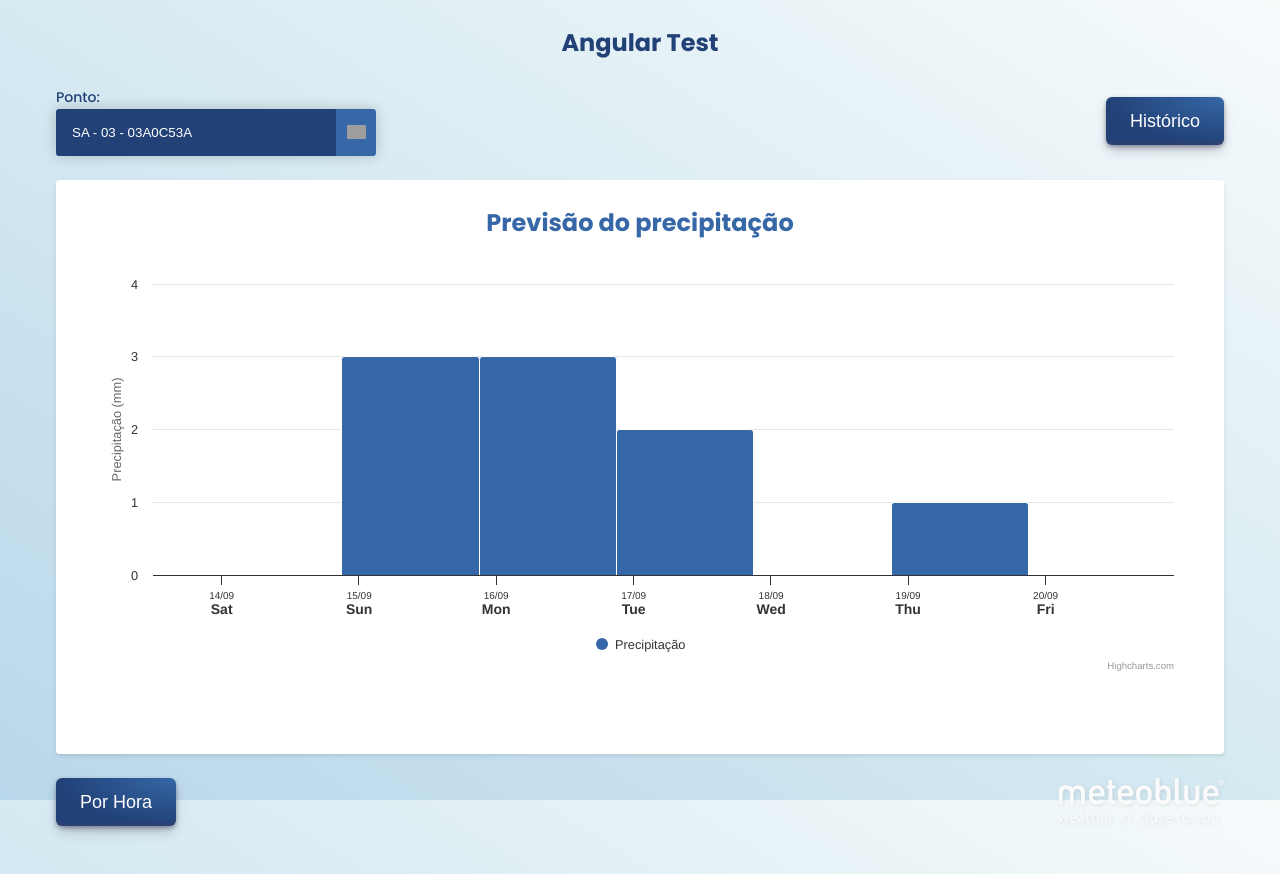
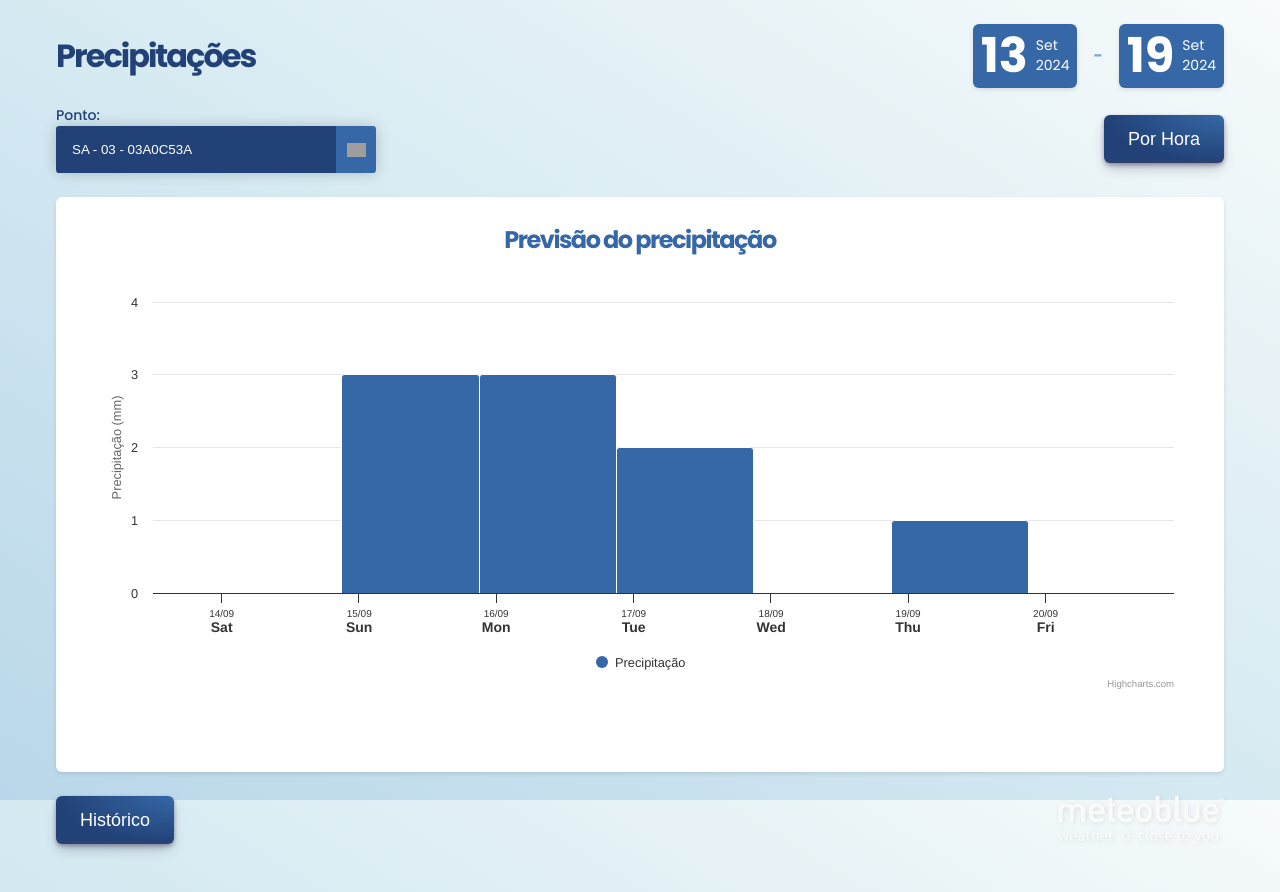
Before and after one commit to leomiranda/angular-highcharts, an Angular app: page / in a window 1280 px wide. Built offline with nearby package versions, Linux system fonts and the light colour scheme; grey boxes are pictures that could not be loaded.

Commit message:
feat: display dates

```diff
--- a/src/app/app.component.html
+++ b/src/app/app.component.html
@@ -1,7 +1,10 @@
 <div class="forecast-app">
   <div class="container">
     <main>
-      <h1 class="app-title">Angular Test</h1>
+      <div class="header">
+        <h1>Precipitações</h1>
+        <app-date-range [dates]="chartDates"></app-date-range>
+      </div>
 
       <div class="controls">
         <div class="select-wrapper">
@@ -17,8 +20,8 @@
           </select>
         </div>
 
-        <button (click)="toggleForecastStationView()" class="btn large">
-          {{ isForecast ? "Histórico" : "Previsão" }}
+        <button (click)="toggleDailyHourlyView()" class="btn large">
+          Por {{ isDaily ? "Hora" : "Dia" }}
         </button>
       </div>
 
@@ -28,12 +31,14 @@
         <app-precipitation-chart
           *ngIf="isDaily"
           [data]="nextPrecipitationDaily"
+          (datesChange)="onDatesChange($event)"
           class="precipitation-chart"
         ></app-precipitation-chart>
         <app-precipitation-chart
           *ngIf="!isDaily"
           [data]="nextPrecipitationHourly"
           [isDaily]="false"
+          (datesChange)="onDatesChange($event)"
           class="precipitation-chart"
         ></app-precipitation-chart>
       </div>
@@ -43,20 +48,22 @@
         <app-precipitation-chart
           *ngIf="isDaily"
           [data]="lastPrecipitationDaily"
+          (datesChange)="onDatesChange($event)"
           class="precipitation-chart"
         ></app-precipitation-chart>
         <app-precipitation-chart
           *ngIf="!isDaily"
           [data]="lastPrecipitationHourly"
           [isDaily]="false"
+          (datesChange)="onDatesChange($event)"
           class="precipitation-chart"
         ></app-precipitation-chart>
       </div>
     </main>
     <footer>
       <div class="controls">
-        <button (click)="toggleDailyHourlyView()" class="btn large">
-          Por {{ isDaily ? "Hora" : "Dia" }}
+        <button (click)="toggleForecastStationView()" class="btn large">
+          {{ isForecast ? "Histórico" : "Previsão" }}
         </button>
       </div>
       <img
--- a/src/app/app.component.scss
+++ b/src/app/app.component.scss
@@ -8,6 +8,16 @@
   max-width: 1200px;
   margin: 0 auto;
   padding: 0 $spacing-medium;
+}
+
+.header {
+  display: flex;
+  justify-content: space-between;
+  align-items: center;
+
+  h1 {
+    color: $primary-color;
+  }
 }
 
 .app-title {
@@ -66,6 +76,9 @@ footer {
 }
 
 @media (max-width: $breakpoint-tablet) {
+  .header {
+    flex-direction: column;
+  }
   .controls {
     flex-direction: column;
     align-items: stretch;
--- a/src/app/app.component.ts
+++ b/src/app/app.component.ts
@@ -1,4 +1,4 @@
-import { Component, OnInit } from '@angular/core';
+import { Component, OnInit, ChangeDetectorRef } from '@angular/core';
 import { RouterOutlet } from '@angular/router';
 import { DataService } from '../services/data.service';
 import { NgForOf, NgIf } from '@angular/common';
@@ -15,12 +15,19 @@ import {
   getNextSevenForecastDays,
 } from './utils/data-forecast';
 import { IData } from './interfaces/data.interface';
+import { DateRangeComponent } from './components/date-range/date-range.component';
 more(Highcharts);
 
 @Component({
   selector: 'app-root',
   standalone: true,
-  imports: [RouterOutlet, NgForOf, PrecipitationChartComponent, NgIf],
+  imports: [
+    RouterOutlet,
+    NgForOf,
+    NgIf,
+    PrecipitationChartComponent,
+    DateRangeComponent,
+  ],
   templateUrl: './app.component.html',
   styleUrl: './app.component.scss',
 })
@@ -34,8 +41,12 @@ export class AppComponent implements OnInit {
   public lastPrecipitationHourly: IDataChart[][] = [];
   public nextPrecipitationDaily: IDataChart[] = [];
   public nextPrecipitationHourly: IDataChart[][] = [];
+  public chartDates: Date[] = [];
 
-  constructor(private dataService: DataService) {}
+  constructor(
+    private dataService: DataService,
+    private cdref: ChangeDetectorRef
+  ) {}
 
   ngOnInit() {
     this.dataService.getData().subscribe((data: any) => {
@@ -56,6 +67,14 @@ export class AppComponent implements OnInit {
         this.updateChartData(this.selectedPoint);
       }
     });
+  }
+
+  ngAfterContentChecked() {
+    this.cdref.detectChanges();
+  }
+
+  onDatesChange(dates: Date[]): void {
+    this.chartDates = dates;
   }
 
   public toggleDailyHourlyView() {
--- a/src/app/components/charts/precipitation-chart/precipitation-chart.component.ts
+++ b/src/app/components/charts/precipitation-chart/precipitation-chart.component.ts
@@ -1,9 +1,11 @@
 import {
   Component,
   ElementRef,
+  EventEmitter,
   Input,
   OnDestroy,
   OnInit,
+  Output,
   signal,
   SimpleChanges,
   ViewChild,
@@ -25,6 +27,7 @@ export class PrecipitationChartComponent implements OnInit, OnDestroy {
   @Input() data: IDataChart[] | IDataChart[][] = [];
   @Input() isDaily: boolean = true;
   @ViewChild('chartContainer', { static: true }) chartContainer!: ElementRef;
+  @Output() datesChange = new EventEmitter<Date[]>();
 
   private chart!: Highcharts.Chart;
   public chartDataArray = signal<IDataChart[][]>([]);
@@ -51,6 +54,7 @@ export class PrecipitationChartComponent implements OnInit, OnDestroy {
       ? (this.data as IDataChart[])
       : (this.data[this.currentHourBlock()] as IDataChart[]);
     this.chartData.set(currentData);
+    this.emitDates(currentData as IDataChart[]);
   }
 
   nextHourBlock() {
@@ -132,11 +136,17 @@ export class PrecipitationChartComponent implements OnInit, OnDestroy {
     this.chart = Highcharts.chart(this.chartContainer.nativeElement, options);
   }
 
+  private emitDates(data: IDataChart[]): void {
+    const datesToShow = data.map((item: IDataChart) => item.date);
+    this.datesChange.emit(datesToShow);
+  }
+
   private updateChart() {
     if (this.chart) {
       const currentData = this.isDaily
         ? this.data
         : this.data[this.currentHourBlock()];
+      this.emitDates(currentData as IDataChart[]);
       this.chart.series[0].setData(
         (currentData as IDataChart[]).map((point: IDataChart) => [
           point.date.getTime(),
--- /dev/null
+++ b/src/app/components/date-range/date-range.component.html
@@ -0,0 +1,20 @@
+<div class="date-display" [ngClass]="{ 'single-date': !isDateRange }">
+  <ng-container *ngIf="formattedDates.length > 0; else noDate">
+    <div
+      class="calendar-group"
+      *ngFor="let date of formattedDates; let last = last"
+    >
+      <div class="calendar-date">
+        <span class="day">{{ date.day }}</span>
+        <div class="month-year">
+          <span class="month">{{ date.month }}</span>
+          <span class="year">{{ date.year }}</span>
+        </div>
+      </div>
+      <span class="separator" *ngIf="!last"> - </span>
+    </div>
+  </ng-container>
+  <ng-template #noDate>
+    <span class="separator"> - </span>
+  </ng-template>
+</div>
--- /dev/null
+++ b/src/app/components/date-range/date-range.component.scss
@@ -0,0 +1,50 @@
+@import "vars.scss";
+
+.date-display {
+  display: flex;
+  align-items: center;
+  justify-content: center;
+  border-radius: $border-radius;
+  margin-bottom: $spacing-medium;
+}
+
+.calendar-group {
+  display: flex;
+  align-items: center;
+}
+
+.calendar-date {
+  display: flex;
+  align-items: center;
+  background-color: $secondary-color;
+  border-radius: $border-radius;
+  color: $light-text-color;
+  padding: $spacing-small;
+  box-shadow: $box-shadow;
+}
+
+.day {
+  font-size: $font-size-xxxlarge;
+  line-height: $font-size-xxxlarge;
+  font-weight: bold;
+  margin-right: $spacing-small;
+}
+
+.month-year {
+  display: flex;
+  flex-direction: column;
+  align-items: flex-start;
+}
+
+.month,
+.year {
+  font-size: $font-size-small;
+  text-transform: capitalize;
+  margin-top: -2px;
+}
+
+.separator {
+  margin: 0 $spacing-medium;
+  color: $tertiary-color;
+  font-weight: bold;
+}
--- /dev/null
+++ b/src/app/components/date-range/date-range.component.ts
@@ -0,0 +1,67 @@
+import { NgClass, NgForOf, NgIf } from '@angular/common';
+import { Component, Input, OnChanges, SimpleChanges } from '@angular/core';
+
+interface FormattedDate {
+  day: string;
+  month: string;
+  year: string;
+}
+
+@Component({
+  selector: 'app-date-range',
+  standalone: true,
+  imports: [NgClass, NgIf, NgForOf],
+  templateUrl: './date-range.component.html',
+  styleUrl: './date-range.component.scss',
+})
+export class DateRangeComponent implements OnChanges {
+  @Input() dates: Date[] = [];
+
+  formattedDates: FormattedDate[] = [];
+  isDateRange: boolean = false;
+
+  ngOnChanges(changes: SimpleChanges): void {
+    if (changes['dates']) {
+      this.updateFormattedDates();
+    }
+  }
+
+  private updateFormattedDates(): void {
+    if (this.dates.length === 0) {
+      this.formattedDates = [];
+      this.isDateRange = false;
+      return;
+    }
+
+    const sortedDates = this.dates.sort((a, b) => a.getTime() - b.getTime());
+    const uniqueDates = [
+      ...new Set(sortedDates.map((d) => d.toDateString())),
+    ].map((d) => new Date(d));
+
+    if (uniqueDates.length === 1) {
+      this.formattedDates = [this.formatDate(uniqueDates[0])];
+      this.isDateRange = false;
+    } else {
+      const firstDate = this.formatDate(uniqueDates[0]);
+      const lastDate = this.formatDate(uniqueDates[uniqueDates.length - 1]);
+      this.formattedDates = [firstDate, lastDate];
+      this.isDateRange = true;
+    }
+  }
+
+  private formatDate(date: Date): FormattedDate {
+    const formatter = new Intl.DateTimeFormat('pt-BR', {
+      day: '2-digit',
+      month: 'short',
+      year: 'numeric',
+    });
+    const parts = formatter.formatToParts(date);
+    return {
+      day: parts.find((part) => part.type === 'day')?.value || '',
+      month:
+        parts.find((part) => part.type === 'month')?.value.replace('.', '') ||
+        '',
+      year: parts.find((part) => part.type === 'year')?.value || '',
+    };
+  }
+}
--- a/src/assets/styles/vars.scss
+++ b/src/assets/styles/vars.scss
@@ -14,6 +14,8 @@ $font-size-base: 16px;
 $font-size-small: 14px;
 $font-size-large: 18px;
 $font-size-xlarge: 24px;
+$font-size-xxlarge: 32px;
+$font-size-xxxlarge: 48px;
 
 // Spacing
 $spacing-small: 8px;
@@ -22,7 +24,7 @@ $spacing-large: 24px;
 $spacing-xlarge: 32px;
 
 // Borders
-$border-radius: 4px;
+$border-radius: 6px;
 $border-color: #e0e0e0;
 
 // Shadows
--- a/src/styles.scss
+++ b/src/styles.scss
@@ -8,12 +8,15 @@
   box-sizing: border-box;
 }
 
-html {
+html,
+body {
   height: 100%;
+  margin: 0;
+  padding: 0;
 }
 
 body {
-  min-height: 100%;
+  min-height: 100vh;
   font-family: $font-family-main;
   font-size: $font-size-base;
   line-height: 1.6;
@@ -26,6 +29,9 @@ body {
     #e6f2f6,
     #f7fbfc
   );
+  background-attachment: fixed;
+  background-size: cover;
+  background-repeat: no-repeat;
 }
 
 h1,
@@ -36,6 +42,17 @@ h5,
 h6 {
   font-family: $font-family-headings;
   margin-bottom: $spacing-medium;
+  letter-spacing: -2px;
+}
+
+h1 {
+  font-size: $font-size-xxlarge;
+  letter-spacing: -2px;
+}
+
+h2 {
+  font-size: $font-size-xlarge;
+  letter-spacing: -1.5px;
 }
 
 a {
```
Also changed, not shown: 1 other file (tests, documents, lock files or other folders).
